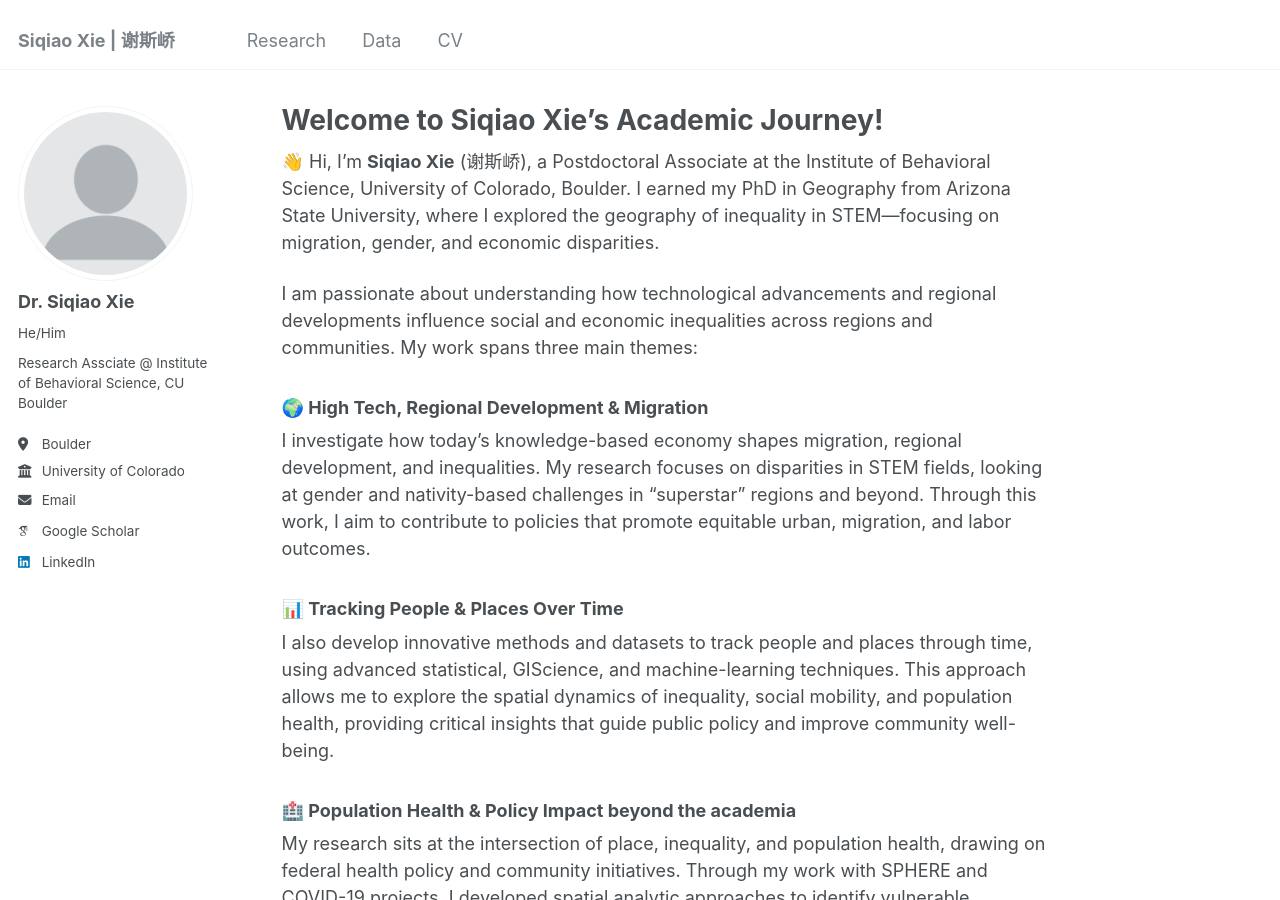
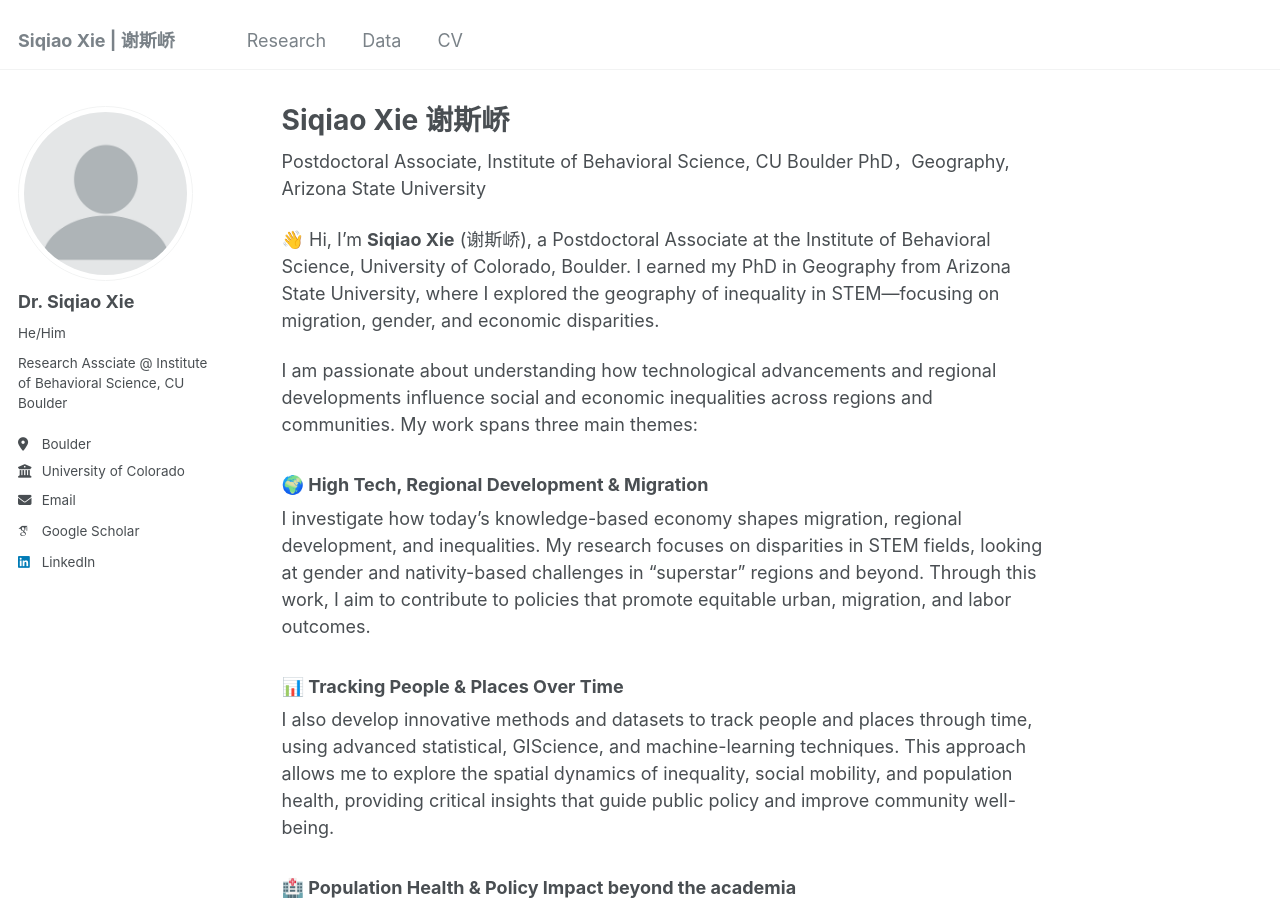
Before and after one commit to xiesiqiao/xiesiqiao.github.io, a Jekyll site: the page built from _pages/about.md, in a window 1280 px wide and 900 px high. Built offline with Jekyll 4.4.1, drawn with Linux system fonts in a browser that asks for light colours; some web fonts are replaced.

Commit message:
Update about.md

```diff
--- a/_pages/about.md
+++ b/_pages/about.md
@@ -1,11 +1,13 @@
 ---
 permalink: /
-title: "**Welcome to Siqiao Xie's Academic Journey!**"
+title: "**Siqiao Xie 谢斯峤**"
 author_profile: true
 redirect_from:
   - /about/
   - /about.html
 ---
+Postdoctoral Associate, Institute of Behavioral Science, CU Boulder
+PhD，Geography, Arizona State University
 
 👋 Hi, I'm **Siqiao Xie** (谢斯峤), a Postdoctoral Associate at the Institute of Behavioral Science, University of Colorado, Boulder. I earned my PhD in Geography from Arizona State University, where I explored the geography of inequality in STEM—focusing on migration, gender, and economic disparities.
 
```
